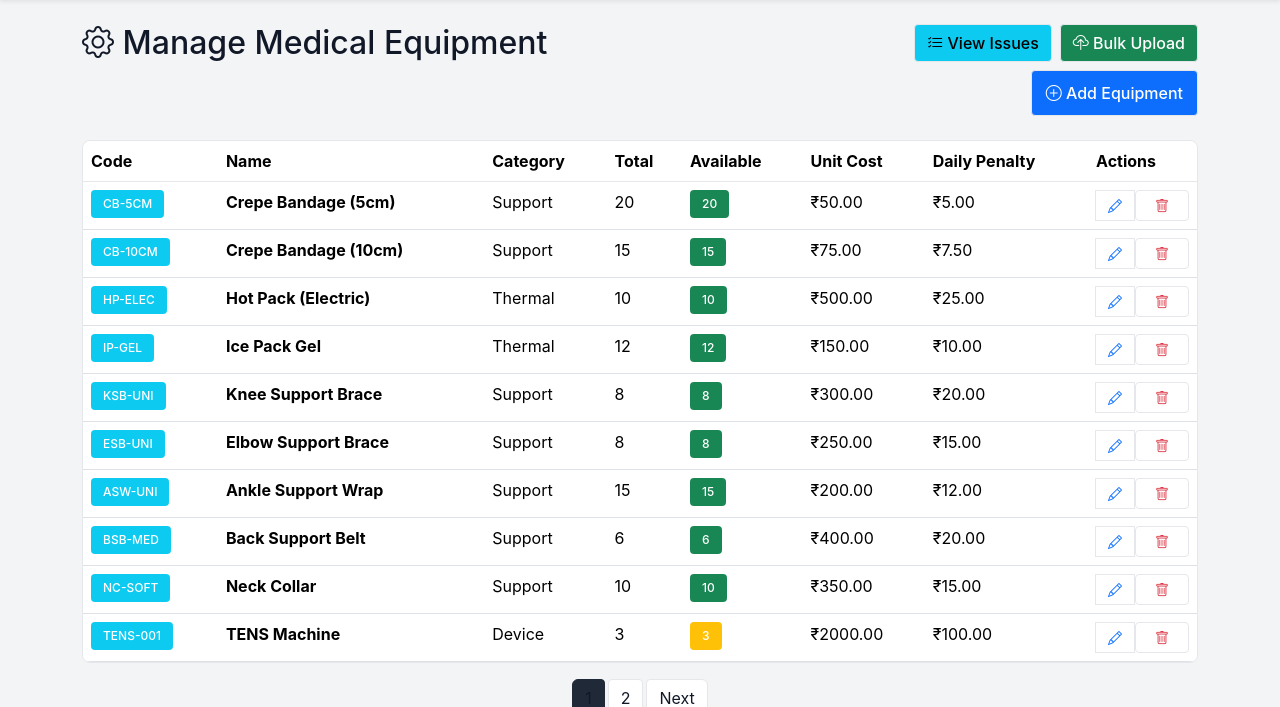
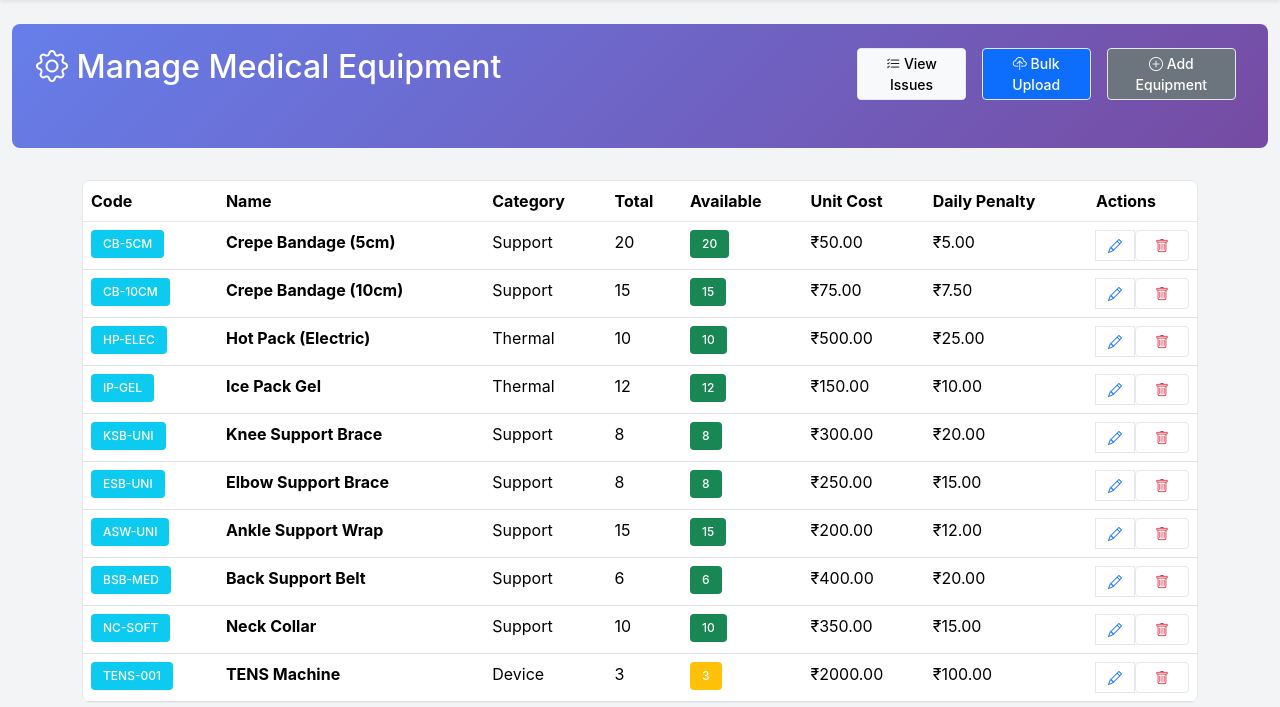
Before and after one commit to nj2216/h2-system, a Flask app: template app/templates/equipment/manage.html in a window 1280 px wide. Shown: the part 57-764 px from the top of the page. Run offline with Flask 3, Linux system fonts and the light colour scheme; the template is opened without the code that fills it: values that come from a table or form of the project are taken from there, others are empty; some libraries are stand-ins or nearby versions.

Commit message:
minor frontend change
made all pages to have similar header

```diff
--- a/app/templates/equipment/manage.html
+++ b/app/templates/equipment/manage.html
@@ -5,25 +5,37 @@
 {% block content %}
 <style>
     .btn-group .btn { flex: 1; }
+
+    .manage-header {
+        background: linear-gradient(135deg, #667eea 0%, #764ba2 100%);
+        color: white;
+        padding: 1.5rem;
+        border-radius: 0.5rem;
+        margin-bottom: 2rem;
+    }
 </style>
-<div class="container mt-4">
+<div class="manage-header">
     <div class="row mb-4">
         <div class="col-md-8">
             <h2><i class="bi bi-gear"></i> Manage Medical Equipment</h2>
         </div>
-        <div class="col-md-4 text-end d-flex gap-2 justify-content-end flex-wrap">
-            <a href="{{ url_for('equipment.issue_list') }}" class="btn btn-info">
+        <div class="col-md-4">
+            <div class="d-grid gap-2 d-md-flex justify-content-md-end">
+                <a href="{{ url_for('equipment.issue_list') }}" class="btn btn-light btn-sm me-2">
                     <i class="bi bi-list-check"></i> <span class="d-none d-sm-inline">View Issues</span>
                 </a>
-            <a href="{{ url_for('equipment.bulk_upload_equipment') }}" class="btn btn-success">
+                <a href="{{ url_for('equipment.bulk_upload_equipment') }}" class="btn btn-light bg-primary text-white btn-sm me-2">
                     <i class="bi bi-cloud-upload"></i> <span class="d-none d-sm-inline">Bulk Upload</span>
                 </a>
-            <button class="btn btn-primary" data-bs-toggle="modal" data-bs-target="#addEquipmentModal">
+                <button class="btn btn-light bg-secondary text-white btn-sm me-2" data-bs-toggle="modal" data-bs-target="#addEquipmentModal">
                     <i class="bi bi-plus-circle"></i> Add Equipment
                 </button>
             </div>
         </div>
+    </div>
+</div>
 
+<div class="container mt-4">
     {% with messages = get_flashed_messages(with_categories=true) %}
         {% if messages %}
             {% for category, message in messages %}
--- a/app/templates/stock/inventory.html
+++ b/app/templates/stock/inventory.html
@@ -98,7 +98,7 @@
                 <i class="bi bi-cloud-upload"></i> Bulk Upload
             </a>
             {% endif %}
-            <a href="{{ url_for('stock.low_stock_alerts') }}" class="btn btn-warning bg-secondary text-white btn-sm">
+            <a href="{{ url_for('stock.low_stock_alerts') }}" class="btn btn-warning btn-sm">
                 <i class="bi bi-exclamation-triangle"></i> Alerts
             </a>
         </div>
```
Also changed, not shown: DOCUMENTATION.md (+1 -1 lines), app/templates/equipment/issue_list.html (+12 -2 lines), app/templates/sickleave/calendar.html (+12 -1 lines), README.md. Lines whose indentation alone changed are shown as unchanged.
